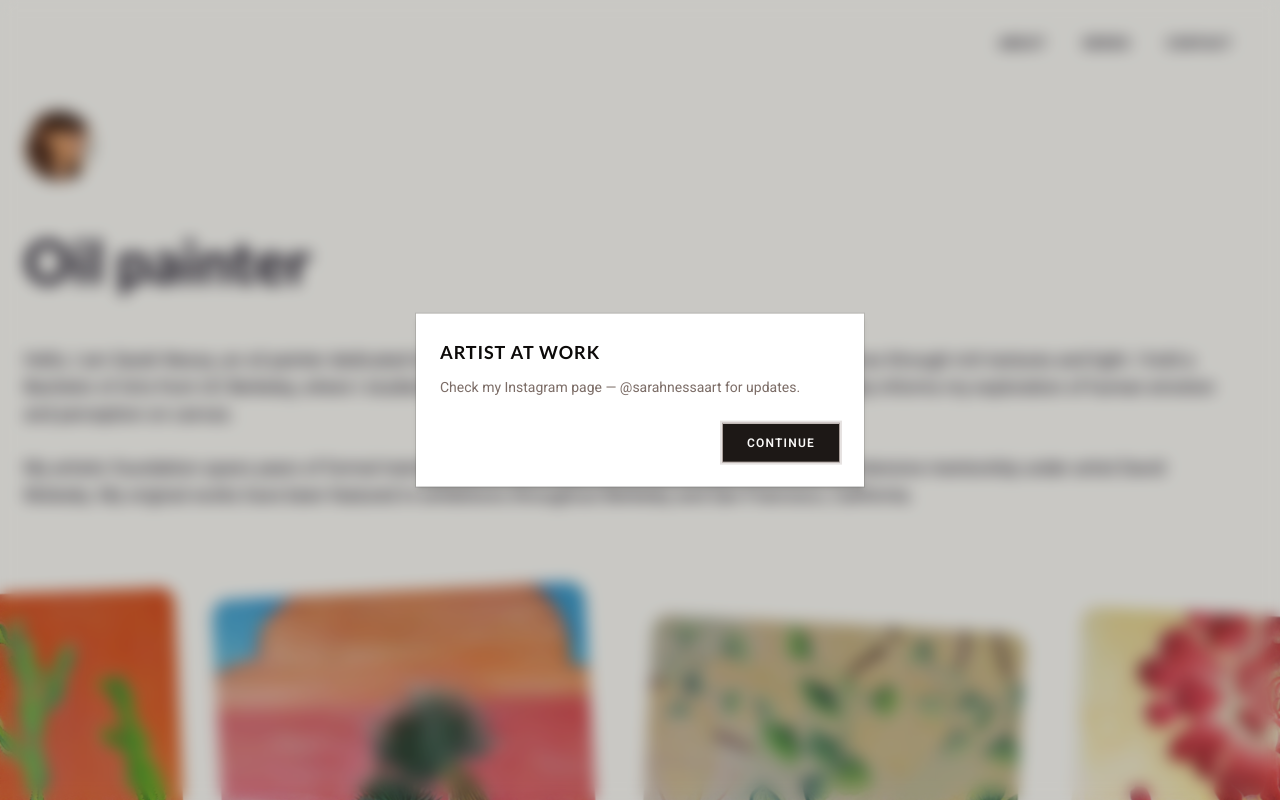
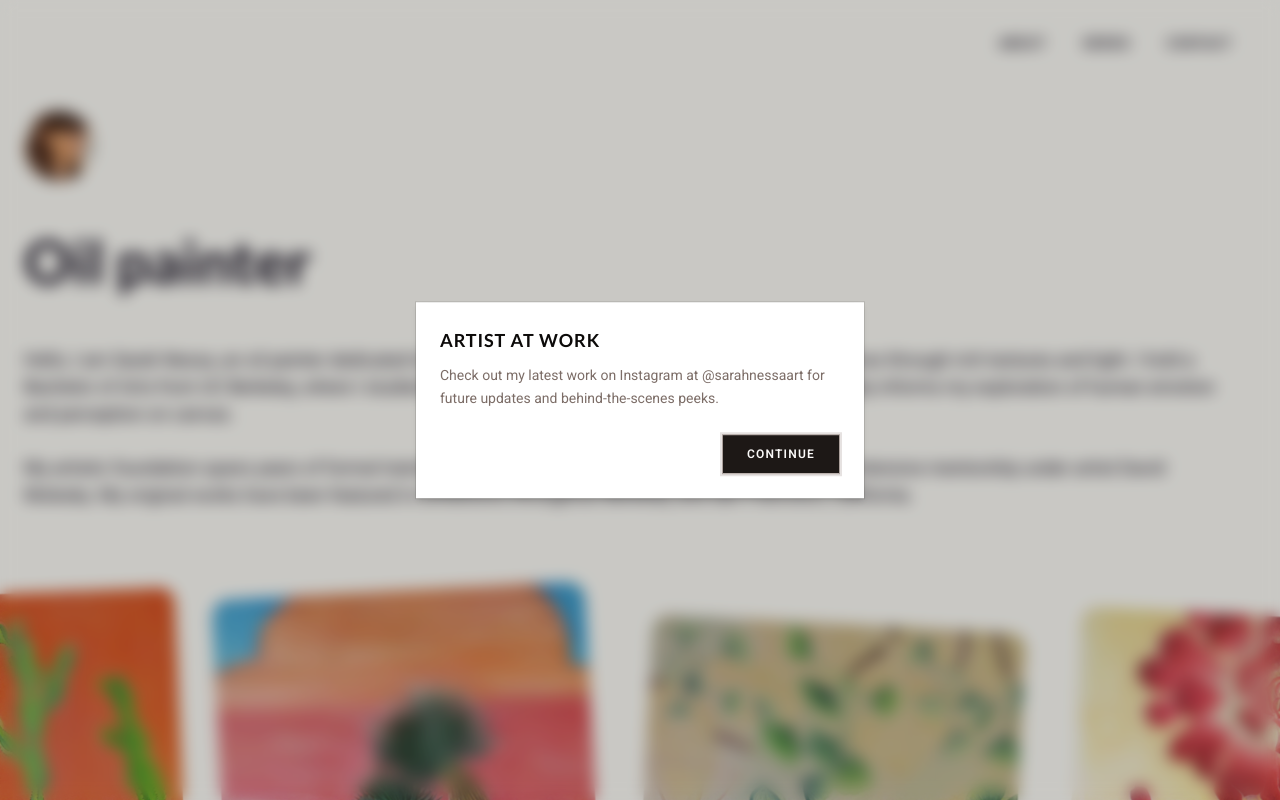
Before and after one commit to sarahnessa/painting-site-v2, a React (Vite) app: page / in a window 1280 px wide. Shown: the top 800 px of the page. Built offline with nearby package versions, Linux system fonts and the light colour scheme.

Commit message:
Modal copy update

```diff
--- a/src/Modal.tsx
+++ b/src/Modal.tsx
@@ -21,7 +21,7 @@ export function Modal() {
             <AlertDialogHeader>
               <AlertDialogTitle>Artist at work</AlertDialogTitle>
               <AlertDialogDescription>
-                Check my Instagram page &mdash; @sarahnessaart for updates.
+                Check out my latest work on Instagram at @sarahnessaart for future updates and behind-the-scenes peeks.
               </AlertDialogDescription>
             </AlertDialogHeader>
             <AlertDialogFooter>
```
